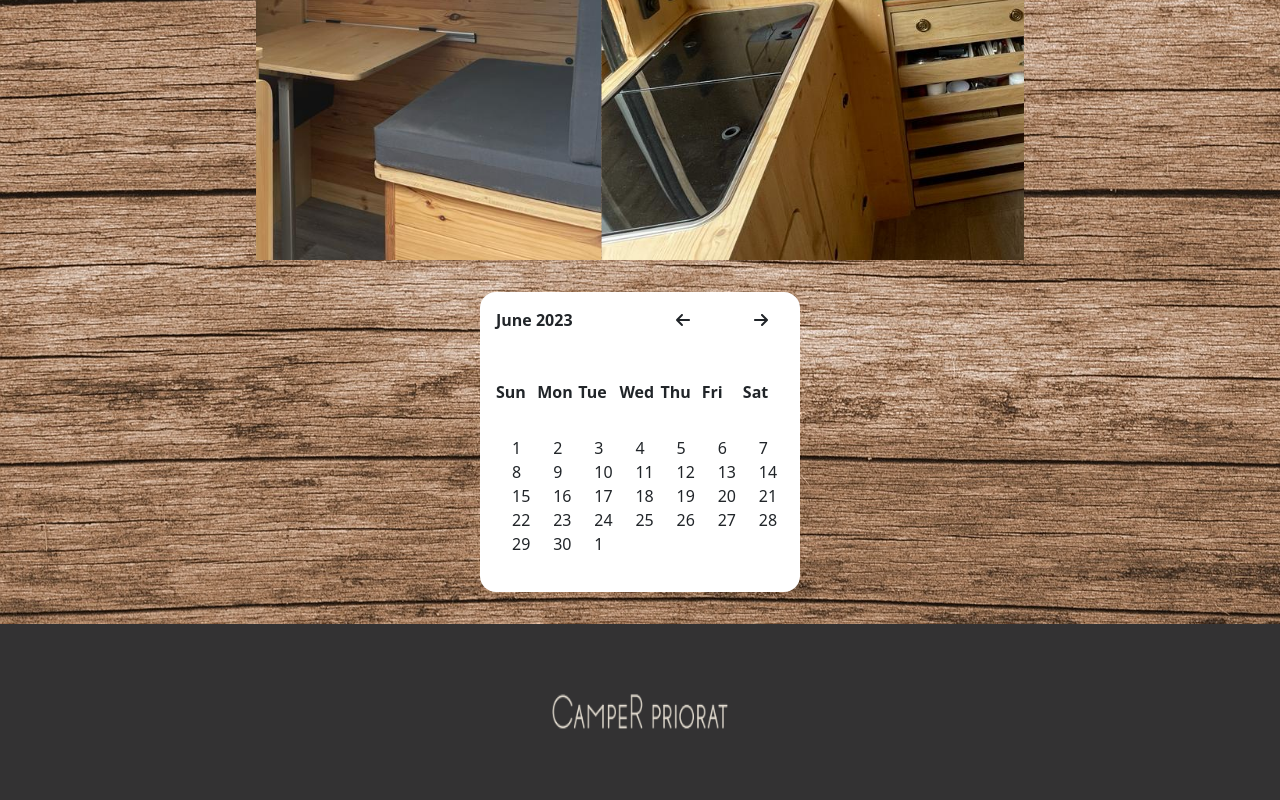
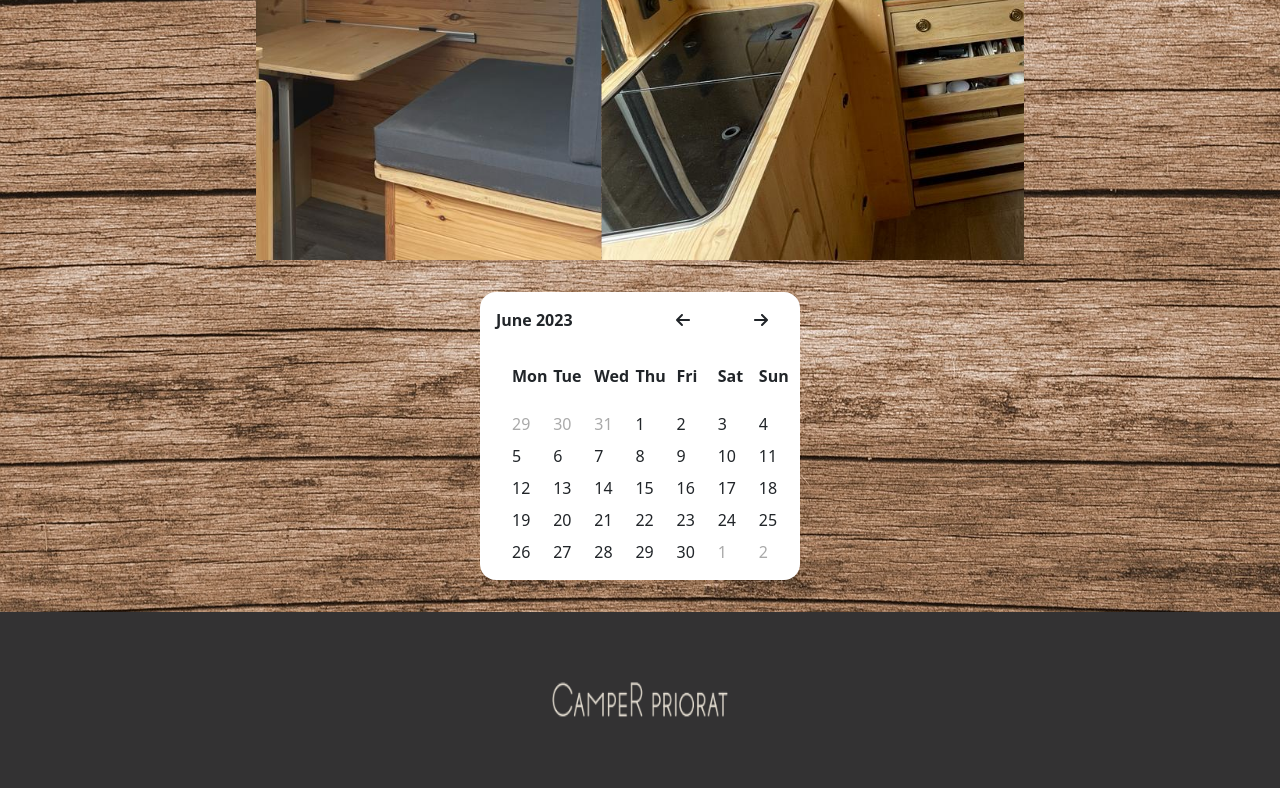
Before and after one commit to sisasfx/camper-priorat, a React (Create React App) app: page /renting in a window 1280 px wide. Shown: the part 604-1404 px from the top of the page. Built offline with nearby package versions, Linux system fonts and the light colour scheme.

Commit message:
feat:do PR

```diff
--- a/src/components/calendar.jsx
+++ b/src/components/calendar.jsx
@@ -19,15 +19,18 @@ export const Calendar = () => {
             </header>
             <div className="calendar-week-body">
                 <ul className="weeks">
-                    <li>Sun</li>
                     <li>Mon</li>
                     <li>Tue</li>
                     <li>Wed</li>
                     <li>Thu</li>
                     <li>Fri</li>
                     <li>Sat</li>
+                    <li>Sun</li>
                 </ul>
                 <ul className="days">
+                    <li className="inactive">29</li>
+                    <li className="inactive">30</li>
+                    <li className="inactive">31</li>
                     <li>1</li>
                     <li>2</li>
                     <li>3</li>
@@ -58,7 +61,8 @@ export const Calendar = () => {
                     <li>28</li>
                     <li>29</li>
                     <li>30</li>
-                    <li>1</li>
+                    <li className="inactive">1</li>
+                    <li className="inactive">2</li>
                 </ul>
             </div>
         </div>
--- a/src/styles/components.css
+++ b/src/styles/components.css
@@ -54,7 +54,7 @@
     display: flex;
     flex-direction: column;
     width: 25%;
-    height: 300px;
+    height: fit-content;
     background-color: white;
     margin: 2rem;
     border-radius: 1rem;
@@ -86,7 +86,6 @@
     display: flex;
     flex-direction: column;
     width: 100%;
-    align-items: center;
 }
 .calendar-week-body ul li{
     width: calc(100% /7);
@@ -95,15 +94,12 @@
     display: flex;
     flex-wrap: wrap;
     flex-direction: row;
-    justify-content: space-between;
     width: 100%;
     font-weight: bold;
 }
 .weeks > li{
     text-decoration: none;
     list-style: none;
-    margin: 1rem;
-    margin-left: -1rem;
 }
 .days{
     width: 100%;
@@ -112,3 +108,14 @@
     list-style: none;
     text-decoration: none;
 }
+.days li{
+    margin-top: .5rem;
+    cursor: pointer;
+}
+.days li.inactive{
+    color: #aaa;
+}
+.days li:hover{
+    color: red;
+    font-weight: bold;
+}
```
